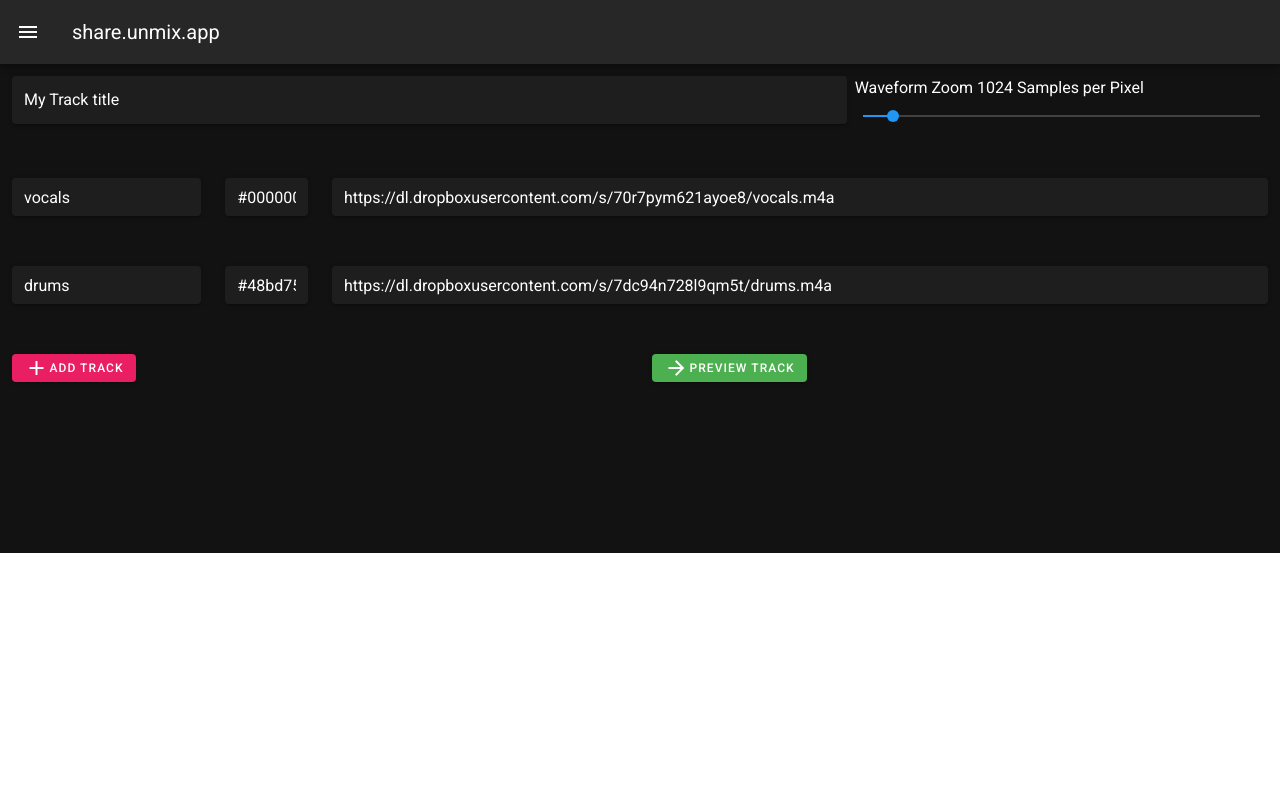
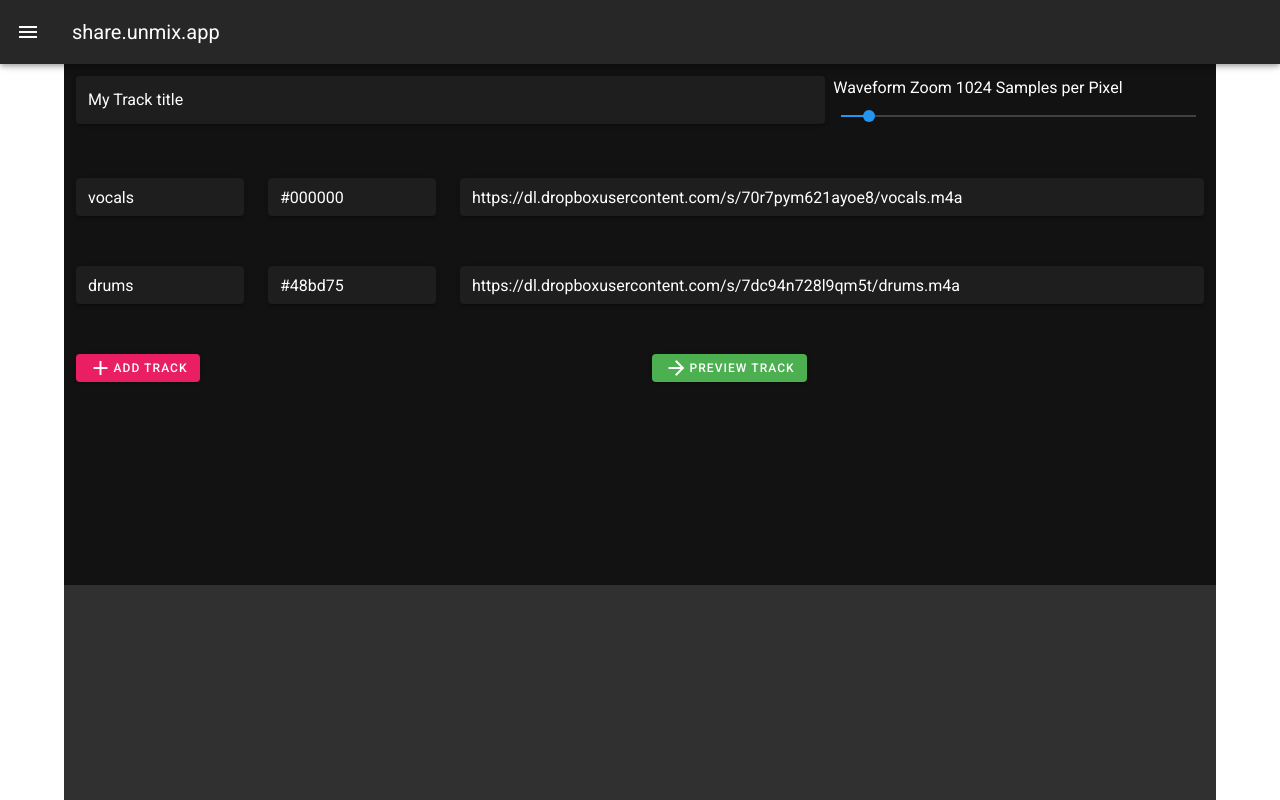
Before and after one commit to sigsep/share, a Vue app: page / in a window 1280 px wide. Built offline with nearby package versions, Linux system fonts and the light colour scheme.

Commit message:
front minor UX fix

```diff
--- a/src/App.vue
+++ b/src/App.vue
@@ -1,5 +1,8 @@
 <template>
-  <v-app id='app' :dark="dark">
+  <v-app id='app' :dark="dark" style="
+    margin-left: 5%;
+    margin-right: 5%;
+  ">
     <v-app-bar
       app
       clipped-left
@@ -43,7 +46,7 @@
               solo dense
             ></v-text-field>
           </v-col>
-          <v-col cols="12" sm="1">
+          <v-col cols="12" sm="2">
             <v-text-field
               v-model="stem.color"
               label="Color"
@@ -52,7 +55,7 @@
               dense
             ></v-text-field>
           </v-col>
-          <v-col cols="12" sm="9">
+          <v-col cols="12" sm="8">
             <v-text-field
               v-model="stem.url"
               label="URL"
@@ -89,12 +92,12 @@
       </v-container>
       </v-form>
     </v-content>
-    <v-content style="background-color:  white">
+    <v-divider></v-divider>
+    <v-content style="background-color: rgb(48, 48, 48); padding: 0px 0px 0px" id="playerContainer">
       <v-container>
         <v-sheet
           v-if="showPlayer"
-          max-width="900"
-          elevation="10"
+          margin="auto"
         >
             <Player :key="combKey" :ref="player" :urls="tracklist" :conf="playerconf"></Player>
 
@@ -168,19 +171,19 @@ export default {
           this.playerconf.streams = []
           for(let i = 0; i < document.streams.length; i++){
             let s = document.streams[i]
-            console.log(s)
+            this.console.log(s)
             let stream = {name: s.name, url: s.url, color: s.color}
             this.playerconf.streams.push(stream)
-            console.log(this.playerconf.streams)
+            this.console.log(this.playerconf.streams)
           }
           this.showPlayer = true
           this.showInsertForm = false
         })
-        console.log(this.playerconf)
+      this.console.log(this.playerconf)
     }
     // if null, present the fields to create player
   },
-  created: function () {
+  created: function () {``
 
   },
   methods: {
@@ -215,7 +218,7 @@ export default {
       var record = await db.collection("multitracks").add(this.playerconf)
       this.showInsertForm = false
       var currentUrl = window.location.pathname;
-      console.log(currentUrl)
+      this.console.log(currentUrl)
       this.shareURL = "http://localhost:8080/" + record.id
     },
   },
```
